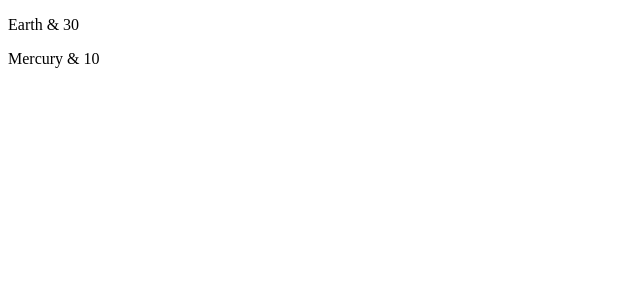
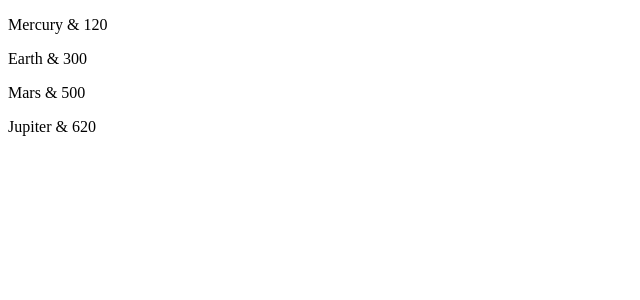
Before and after one commit to AhlamHassen/Planets-App, an Angular app in the folder planets-app/: page / in a window 1280 px wide. Shown: the top 300 px of the page, without its empty margins (0-640 px from the left). Built offline with nearby package versions, Linux system fonts and the light colour scheme.

Commit message:
Updated planet services and planet class

```diff
--- a/planets-app/src/app/planet.service.ts
+++ b/planets-app/src/app/planet.service.ts
@@ -1,5 +1,5 @@
 import { Injectable } from '@angular/core';
-import { Planet } from './planet';
+import { Planet } from './planet' ;
 
 @Injectable({
   providedIn: 'root'
@@ -7,17 +7,20 @@ import { Planet } from './planet';
 export class PlanetService {
 
    Planets : Planet[] = [
-      new Planet ("Earth", 1, 30),
-      new Planet ("Mercury", 0, 10)
+      new Planet ("Mercury", 0, 120, "../../assets/mercury.png"),
+      new Planet ("Earth", 1, 300, "../../assets/earth.png"),
+      new Planet ("Mars", 0, 500, "../../assets/mars.png"),
+      new Planet ("Jupiter", 0, 620, "../../assets/jupiter.png")
    ];
 
-  constructor() { }
+  constructor() {}
+
 
    public addPlanet(planet : Planet){
       this.Planets.push(planet);
    }
 
    public sortPlanet(){
-
+    // this.Planets.sort.
    }
 }
--- a/planets-app/src/app/planet.ts
+++ b/planets-app/src/app/planet.ts
@@ -2,10 +2,12 @@ export class Planet {
     Name: string;
     Moons: number;
     DistanceFromTheSun: number;
+    Image: string;
 
-    constructor(name:string, moons:number, distance:number){
+    constructor(name:string, moons:number, distance:number, url:string){
         this.Name = name;
         this.Moons = moons;
         this.DistanceFromTheSun = distance;
+        this.Image = url;
     }
 }
```
